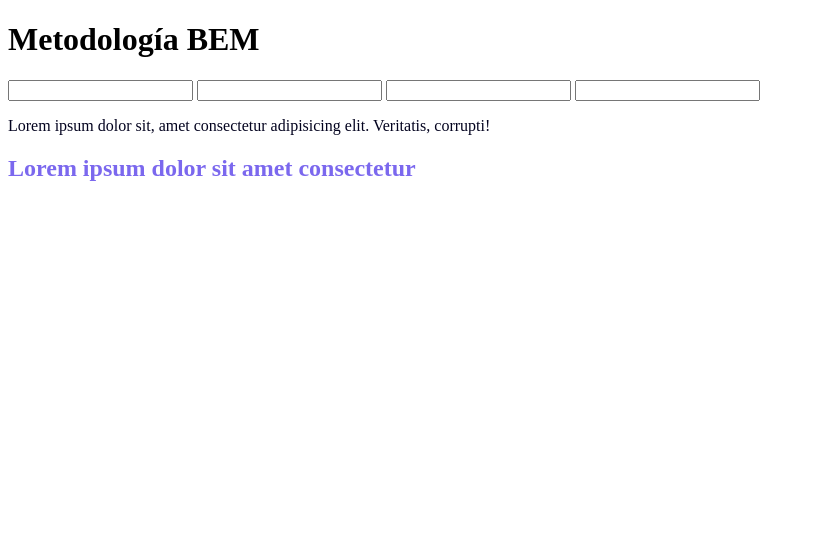
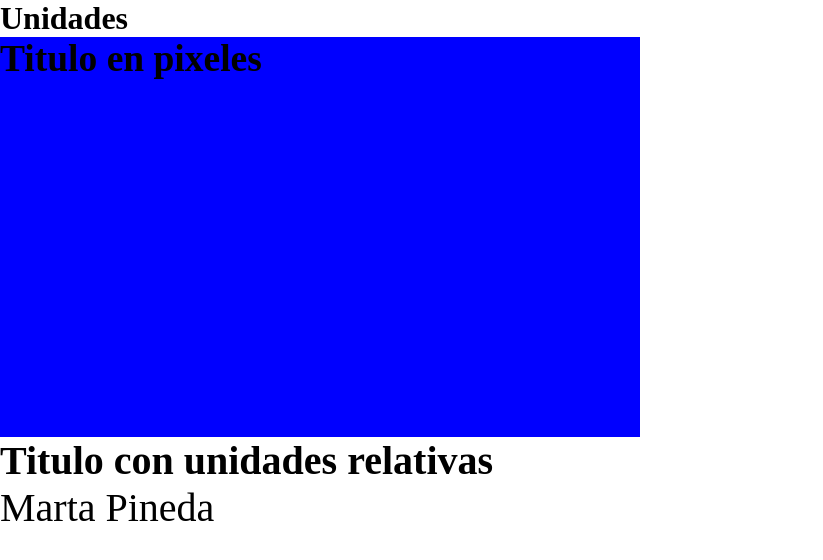
Before and after one commit to JhonatanDavidMottaMedinaADSO/Actividad-CSS, a plain HTML site: page index.html in a window 1280 px wide. Shown: the whole page, without its empty margins (0-823 px from the left). Drawn offline with Linux system fonts and the light colour scheme.

Commit message:
Unidades

```diff
--- a/index.html
+++ b/index.html
@@ -8,19 +8,16 @@
     <title>Aprendiendo CSS</title>
     <link rel="stylesheet" href="style.css">
 </head>
-<h1>Metodología BEM</h1>
+<h1>Unidades</h1>
 <body>
     <div class="form">
-        <input type="text" class="form__input">
-        <input type="text" class="form__input">
-        <input type="text" class="form__input">
-        <input type="password" class="form__input">
+        <h2 class="form__h2">Titulo en pixeles</h2>
     </div>
-    <div class="form">
-        <p class="form__p"> Lorem ipsum dolor sit, amet consectetur adipisicing elit. Veritatis, corrupti!
-            <h2 class="form__p-h2">Lorem ipsum dolor sit amet consectetur</h2>
-        </p>
+    <div class="form-student">
+        <h2 class="form-student__h2">Titulo con unidades relativas</h2>
+    </div>
+    <div class="teacher">
+        <p class="teacher__p">Marta Pineda</p>
     </div>
 </body>
-
 </html>
--- a/style.css
+++ b/style.css
@@ -1,15 +1,31 @@
-.form__input {
-    color: blueviolet;
+* {
+  padding: 0px;
+  margin: 0px;
 }
 
-.form__input:first-child {
-    color:green;
+.form {
+    font-size: 25px;
+    background-color: #0000ff;
+    /* viewport width es el ancho de la pantalla */
+    width: 50vw;
+    /* viewport height es el alto de la pantalla */
+    height: 50vh;
 }
 
-.form__p {
-    color: #03031f;
+/* los valores que le demos en la caja contenedora con px seran los valores que tomaran las medidas relativas*/
+
+.form-student {
+    font-size: 10px;
 }
 
-.form__p-h2 {
-    color: mediumslateblue
+.form-student__h2 {
+ font-size: 4em;
 }
+
+.teacher {
+    font-size: 20px;
+}
+
+.teacher__p {
+    font-size: 2em;
+}
```
